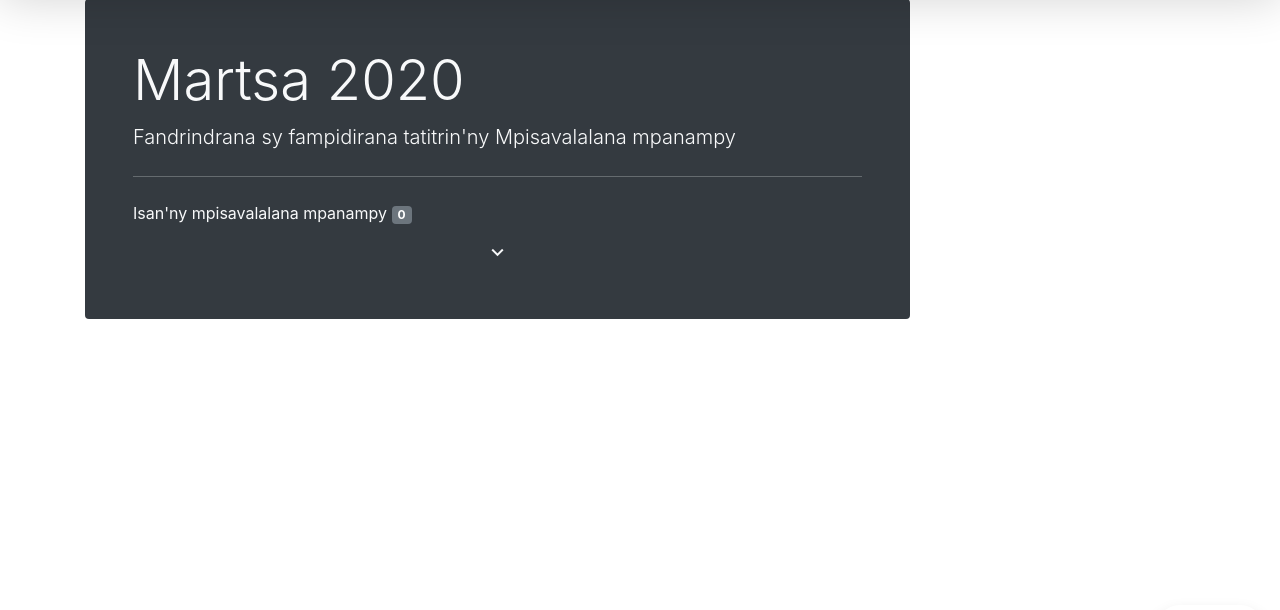
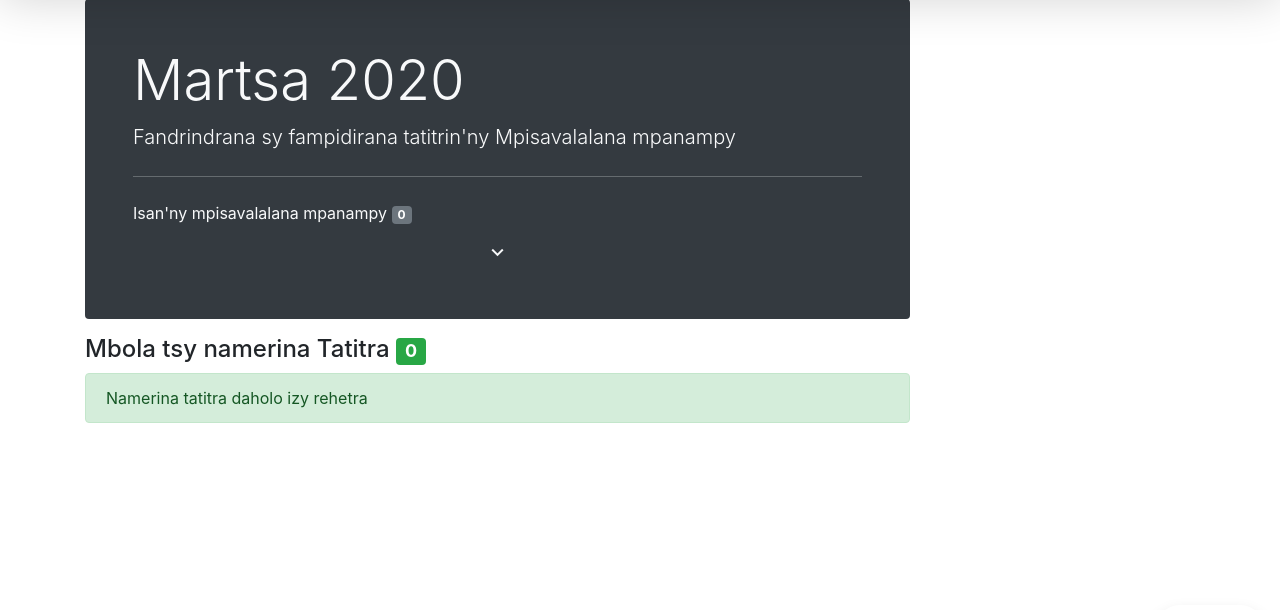
Before and after one commit to Unviray/ES21, a Flask app: page /mpanampy/ in a window 1280 px wide. Shown: the part 129-739 px from the top of the page. Run offline with Flask 2, Linux system fonts and the light colour scheme; data that the repository does not hold is empty; parts of the project's set-up code (start-up, migrations or seed data) failed here and were passed over; some libraries are stand-ins or nearby versions.

Commit message:
add is_auxiliary filter

```diff
--- a/es21/filters.py
+++ b/es21/filters.py
@@ -6,6 +6,13 @@ Include all filters of preachers.
 """
 
 from flask import current_app as app
+
+from tinydb import Query
+
+from .database import get_db
+
+
+q = Query()
 
 
 class Filter(object):
@@ -16,6 +23,7 @@ class Filter(object):
 
         self.register_filter(returned)
         self.register_filter(not_returned)
+        self.register_filter(is_auxiliary)
 
     def __call__(self, filter_name, *args, **kwargs):
         """
@@ -76,3 +84,18 @@ def not_returned(month=None):
             return True
 
     return func
+
+
+def is_auxiliary(month=None):
+    """
+    Check if preacher is auxiliary pionner
+    :return: a function for filter()
+    """
+
+    mdb = get_db('mpanampy')
+
+    # TODO: change this to a decorator 'with_month'
+    month = month or str(app.config['MONTH'])
+    ids = mdb.get(q.volana == month)['mpitory']
+
+    return lambda preacher: preacher['id'] in ids
--- a/es21/templates/auxiliary/home.html
+++ b/es21/templates/auxiliary/home.html
@@ -56,6 +56,31 @@
             </div>
         </a>
 
+        <div class="mt-3">
+            <div id="no_report_carousel" class="carousel slide mt-3" data-ride="carousel">
+                <div class="carousel-inner">
+                    <a class="text-reset" href="{{ url('main.search', filter='not_returned is_auxiliary') }}">
+                        <h4 class="h4">
+                            Mbola tsy namerina Tatitra
+                            <span class="badge bg-{% if len(not_returned) == 0 %}success{% else %}danger{% endif %}">{{ len(not_returned) }}</span>
+                        </h4>
+                    </a>
+
+                    {% for p in not_returned %}
+                    <div class="carousel-item {% if loop.first %}active{% endif %}">
+                        {% include "includes/pr_card.html" %}
+                    </div>
+                    {% else %}
+                    <div class="alert alert-success" role="alert">
+                        Namerina tatitra daholo izy rehetra
+                    </div>
+                    {% endfor %}
+                </div>
+            </div>
+        </div>
+
+    </div>
+    <div class="col-lg-9">
     </div>
 </div>
 {% endblock container %}
--- a/es21/translations/mg_mg.py
+++ b/es21/translations/mg_mg.py
@@ -80,8 +80,10 @@ pionner_short2long = {
 
 filter_name = {
     'returned': 'namerina',
-    'not_returned': 'tsy namerina', }
+    'not_returned': 'tsy namerina',
+    'is_auxiliary': 'mpisavalalana mpanampy', }
 
 reverse_filter_name = {
     'namerina': 'returned',
-    'tsy namerina': 'not_returned', }
+    'tsy namerina': 'not_returned',
+    'mpisavalalana mpanampy': 'is_auxiliary'}
```
Also changed, not shown: es21/templates/home.html (+10 -1 lines).
